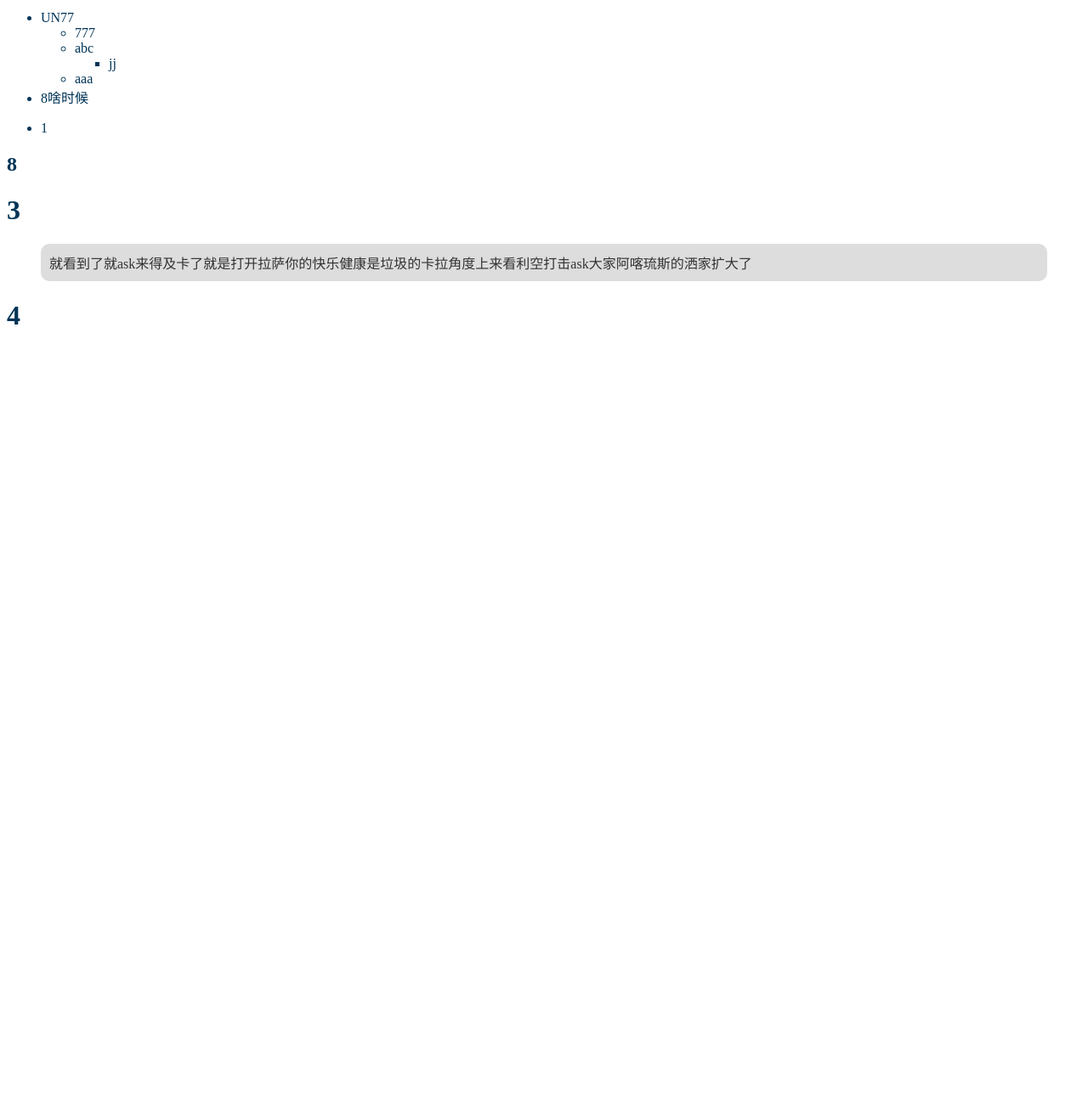
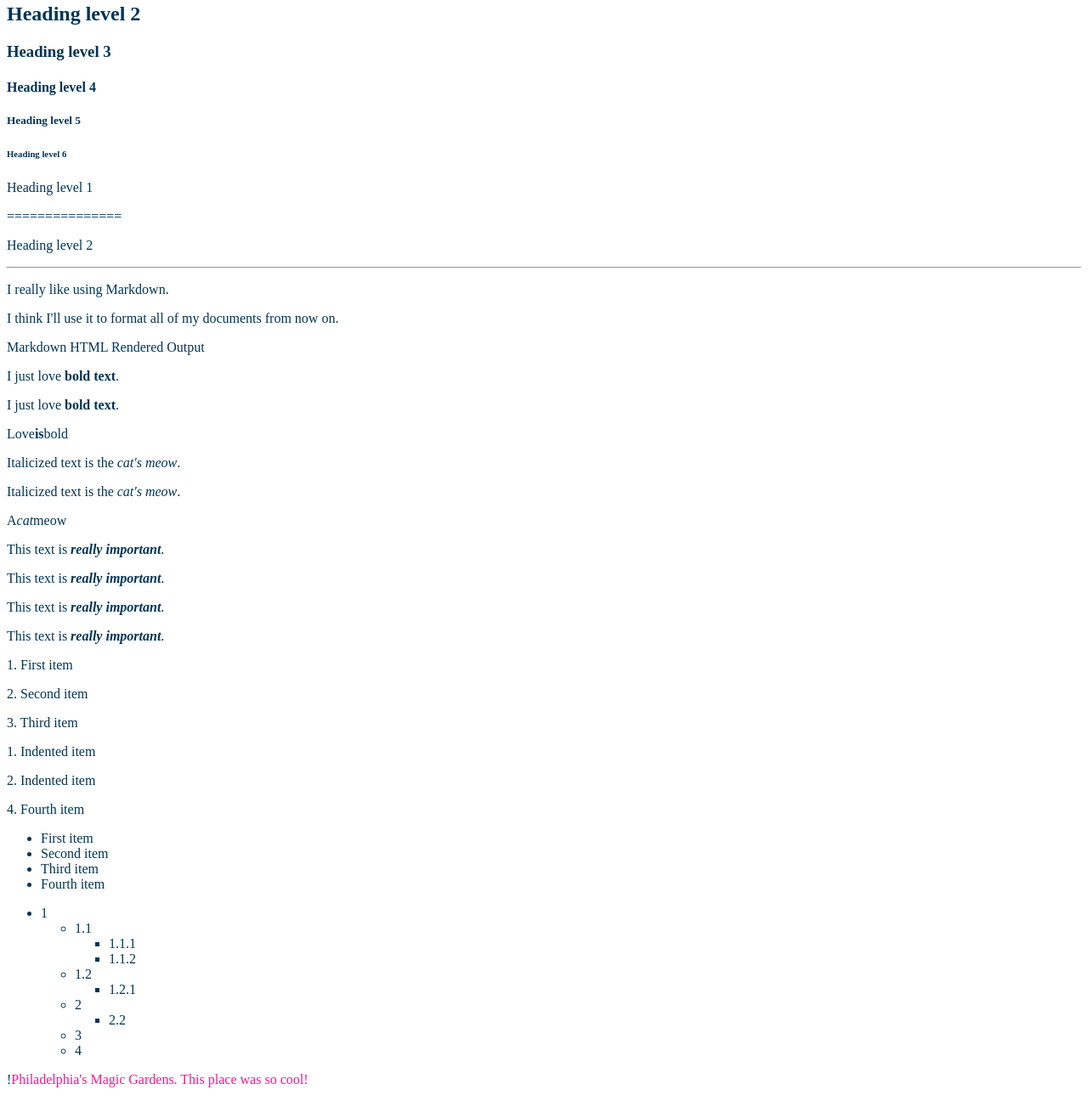
Before and after one commit to kfdykme/kfmd, a website: page index.html in a window 1280 px wide. Shown: the part 63-1359 px from the top of the page at 85% size. Before the commit the page ends 800 px from the top, so only its background shows below. Drawn offline with Linux system fonts and the light colour scheme.

Commit message:
[Update] Update Test.md

```diff
--- a/index.html
+++ b/index.html
@@ -1,27 +1,117 @@
-<h1>1 对京华时报</h1>
+<h1>Heading level 1</h1>
+<h2>Heading level 2</h2>
+<h3>Heading level 3</h3>
+<h4>Heading level 4</h4>
+<h5>Heading level 5</h5>
+<h6>Heading level 6</h6>
+
+<p>
+Heading level 1
+</p>
+<p>
+===============
+</p>
+<p>
+Heading level 2
+</p>
+<hr>
+<p>
+I really like using Markdown.
+</p>
+
+<p>
+I think I'll use it to format all of my documents from now on.
+</p>
+
+
+<p>
+Markdown	HTML	Rendered Output
+</p>
+<p>
+I just love <strong>bold text</strong>.
+</p>
+<p>
+I just love <strong>bold text</strong>.
+</p>
+<p>
+Love<strong>is</strong>bold
+</p>
+
+
+
+<p>
+Italicized text is the <em>cat's meow</em>.
+</p>
+<p>
+Italicized text is the <em>cat's meow</em>.
+</p>
+<p>
+A<em>cat</em>meow
+</p>
+
+<p>
+This text is <strong><em>really important</strong></em>.
+</p>
+<p>
+This text is <strong><em>really important</strong></em>.
+</p>
+<p>
+This text is <strong><em>really important</em></strong>.
+</p>
+<p>
+This text is <strong><em>really important</em></strong>.
+</p>
+
+<p>
+1. First item
+</p>
+<p>
+2. Second item
+</p>
+<p>
+3. Third item
+</p>
+<p>
+    1. Indented item
+</p>
+<p>
+    2. Indented item
+</p>
+<p>
+4. Fourth item
+</p>
 
 <ul>
-<li>UN77</li>
-<ul>
-<li>777</li>
-<li>abc</li>
-<ul>
-<li>jj</li>
-</ul>
-<li>aaa</li>
-</ul>
-<li>8啥时候</li>
+<li>First item</li>
+<li>Second item</li>
+<li>Third item</li>
+<li>Fourth item</li>
 </ul>
 
 <ul>
 <li>1</li>
+<ul>
+<li>1.1</li>
+<ul>
+<li>1.1.1</li>
+<li>1.1.2</li>
+</ul>
+<li>1.2</li>
+<ul>
+<li>1.2.1</li>
+</ul>
+<li>2</li>
+<ul>
+<li>2.2</li>
+</ul>
+<li>3</li>
+<li>4</li>
+</ul>
 </ul>
 
-<h2>8</h2>
-
-<h1>3</h1>
-
-<blockquote><p> 就看到了就ask来得及卡了就是打开拉萨你的快乐健康是垃圾的卡拉角度上来看利空打击ask大家阿喀琉斯的洒家扩大了</p></blockquote><h1>4</h1>
+<p>
+!<a href="https://www.markdownguide.org/basic-syntax/assets/images/philly-magic-gardens.jpg "Philadelphia's Magic Gardens"" >Philadelphia's Magic Gardens. This place was so cool!</a>
+</p>
 
 <style>
 h1, h2, h3, h4, h5, h6, li, p {
```
Also changed, not shown: test/test.md (+52 -9 lines).
